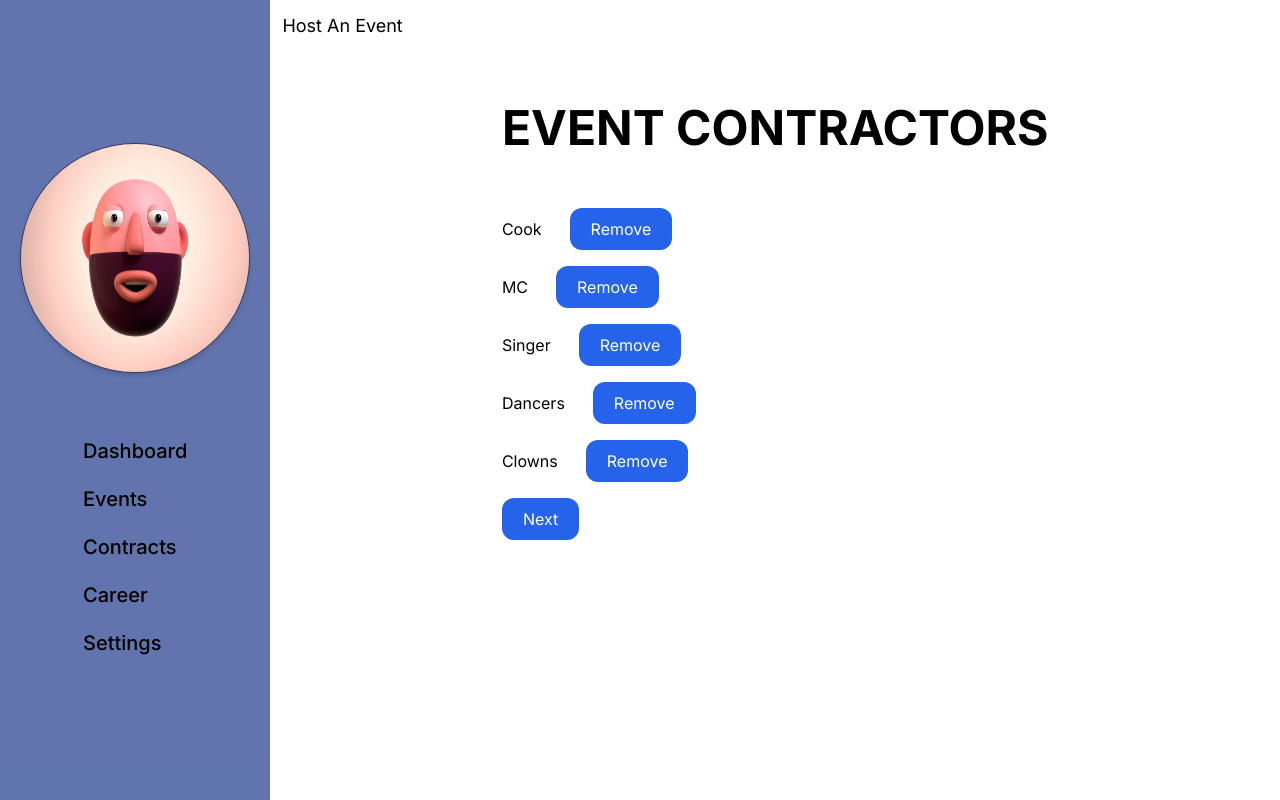
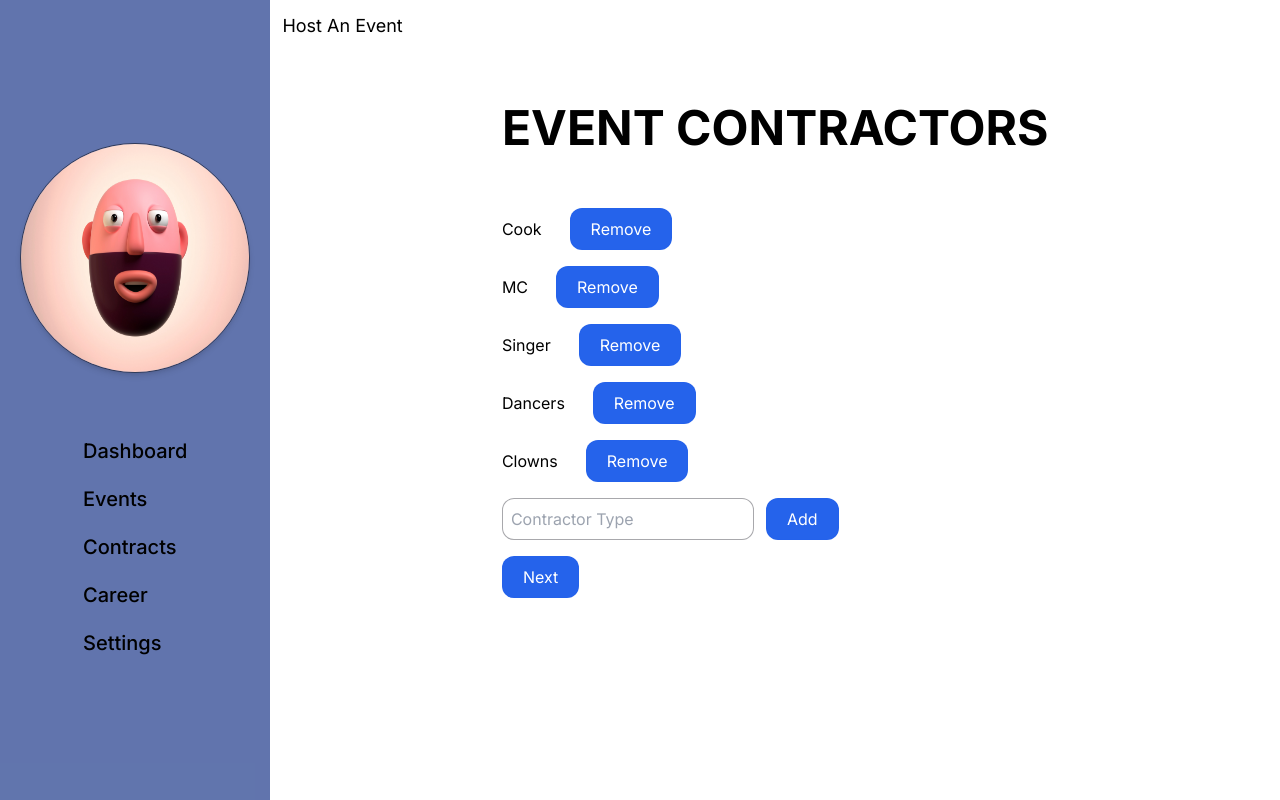
Before and after one commit to mmesomasaint/jointt, a Next.js app: page /dashboard/events/host in a window 1280 px wide. Built offline with nearby package versions, Linux system fonts and the light colour scheme; no server answers.

Commit message:
Feat: Adding contractor types feature

```diff
--- a/app/dashboard/events/host/page.tsx
+++ b/app/dashboard/events/host/page.tsx
@@ -102,6 +102,10 @@ function ChooseContractorTypes({
   validated: boolean
   onNext: () => void
 }) {
+  const [newContractorType, setNewContractorType] = useState('')
+
+  const handleAdd = () => setContractorTypes(prevTypes => [...prevTypes, newContractorType])
+
   const handleRemove = (id: number) => {
     setContractorTypes((prevTypes: string[]) =>
       prevTypes.filter((_, _id) => _id !== id)
@@ -121,6 +125,24 @@ function ChooseContractorTypes({
           </Button>
         </div>
       ))}
+      <div className='flex justify-start items-start gap-3'>
+      <input
+        onChange={(e) => setNewContractorType(e.target.value)}
+        required
+        type='text'
+        name='contractortype'
+        id='contractortype'
+        placeholder='Contractor Type'
+        className='border border-zinc-600/50 rounded-xl p-2 focus:outline-blue-500/50 w-full'
+      />
+      <Button
+        type='button'
+        className='disabled:bg-gray-600/50 disabled:border-gray-600/50'
+        onClick={handleAdd}
+      >
+        Add
+      </Button>
+      </div>
       <Button
         type='button'
         disabled={validated}
```
